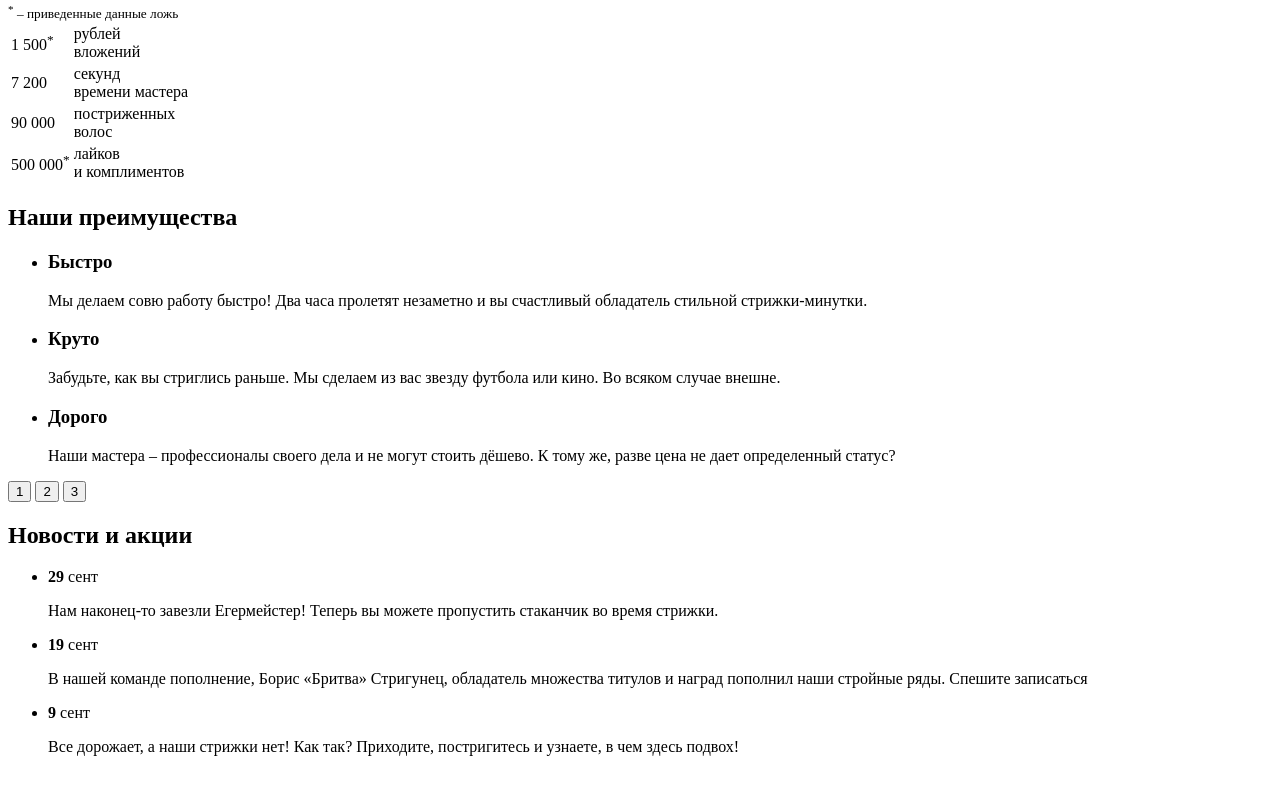
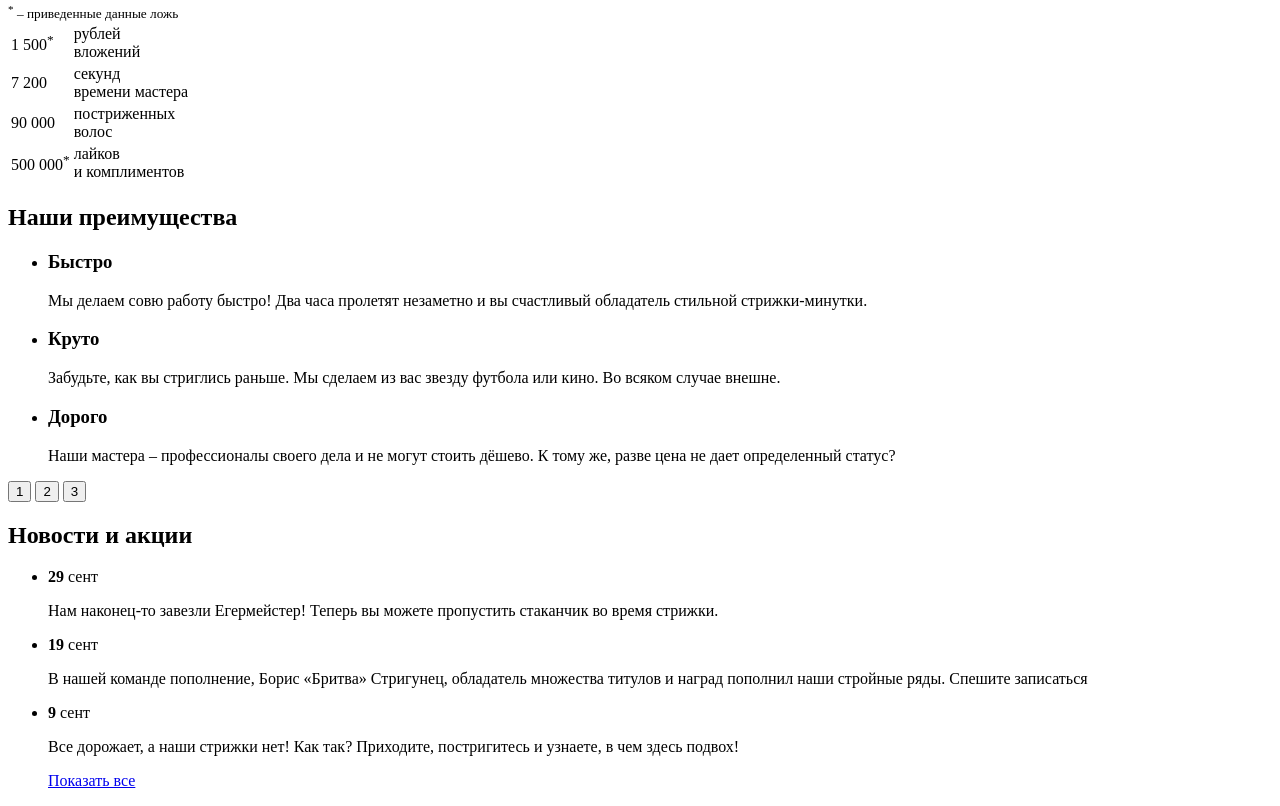
Before and after one commit to markinigor/barbershop-adaptive, a plain HTML site: page index.html in a window 1280 px wide. Shown: the part 395-1201 px from the top of the page. Before the commit the page ends 1167 px from the top, so only its background shows below. Drawn offline with Linux system fonts and the light colour scheme.

Commit message:
all news link

```diff
--- a/index.html
+++ b/index.html
@@ -132,6 +132,7 @@
         </time>
         <p class="news__text">Все дорожает, а наши стрижки нет! Как так? Приходите, постригитесь и узнаете, в чем здесь подвох!</p>
       </li>
+      <a href="#" class="news__to-all button">Показать все</a>
     </ul>
   </section>
 </main>
```
